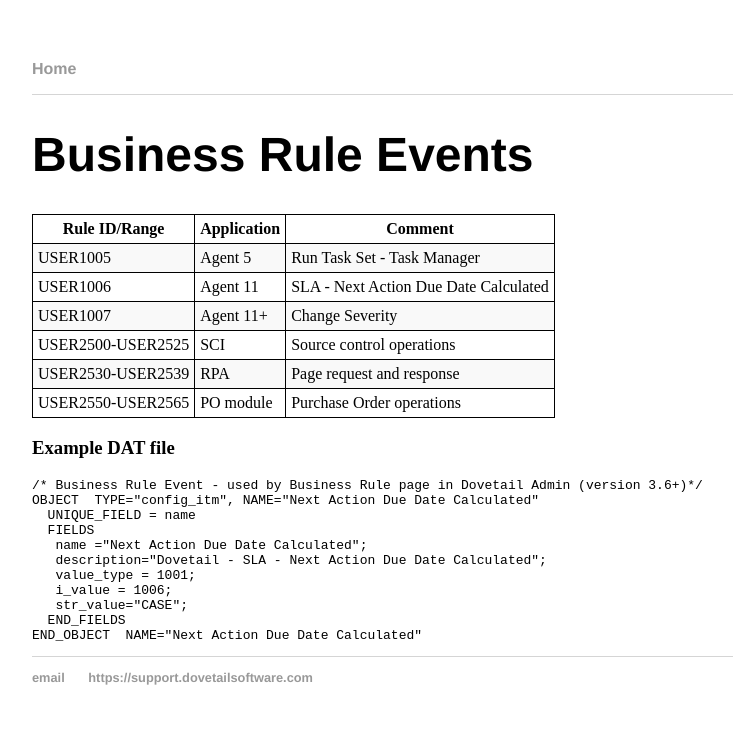
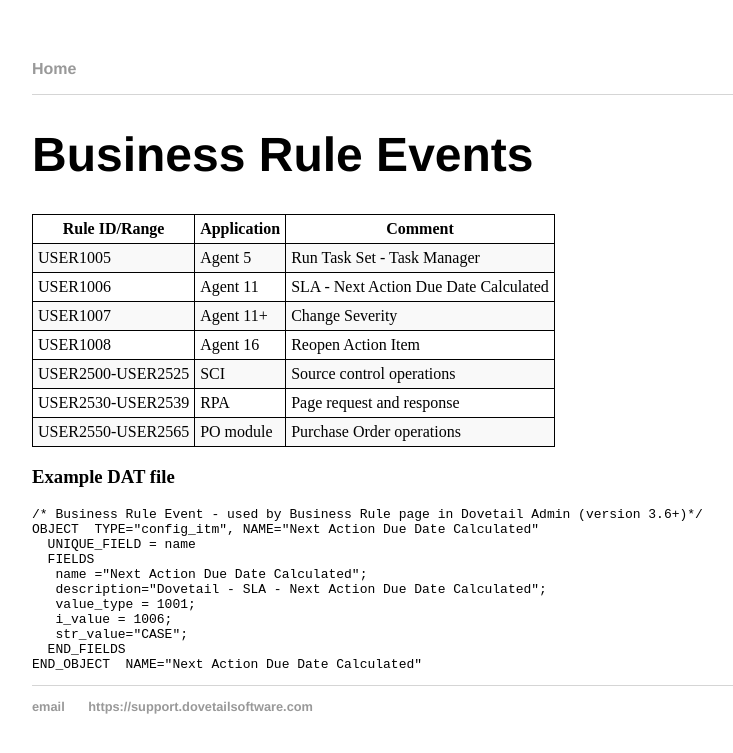
Before and after one commit to DovetailSoftware/dovetail-defined, a Jekyll site: the page built from pages/business-rule-events.md, in a window 1280 px wide. Shown: the top 753 px of the page, without its empty margins (160-893 px from the left). Built offline with Jekyll 4.4.1, drawn with Linux system fonts in a browser that asks for light colours.

Commit message:
add user1008 - reopen action item

```diff
--- a/pages/business-rule-events.md
+++ b/pages/business-rule-events.md
@@ -11,6 +11,7 @@
 | USER1005 | Agent 5 | Run Task Set - Task Manager
 | USER1006 | Agent 11 | SLA - Next Action Due Date Calculated
 | USER1007 | Agent 11+ | Change Severity
+| USER1008 | Agent 16 | Reopen Action Item
 | USER2500-USER2525 | SCI  | Source control operations|
 | USER2530-USER2539 | RPA  | Page request and response|
 | USER2550-USER2565| PO module  | Purchase Order operations|
```
